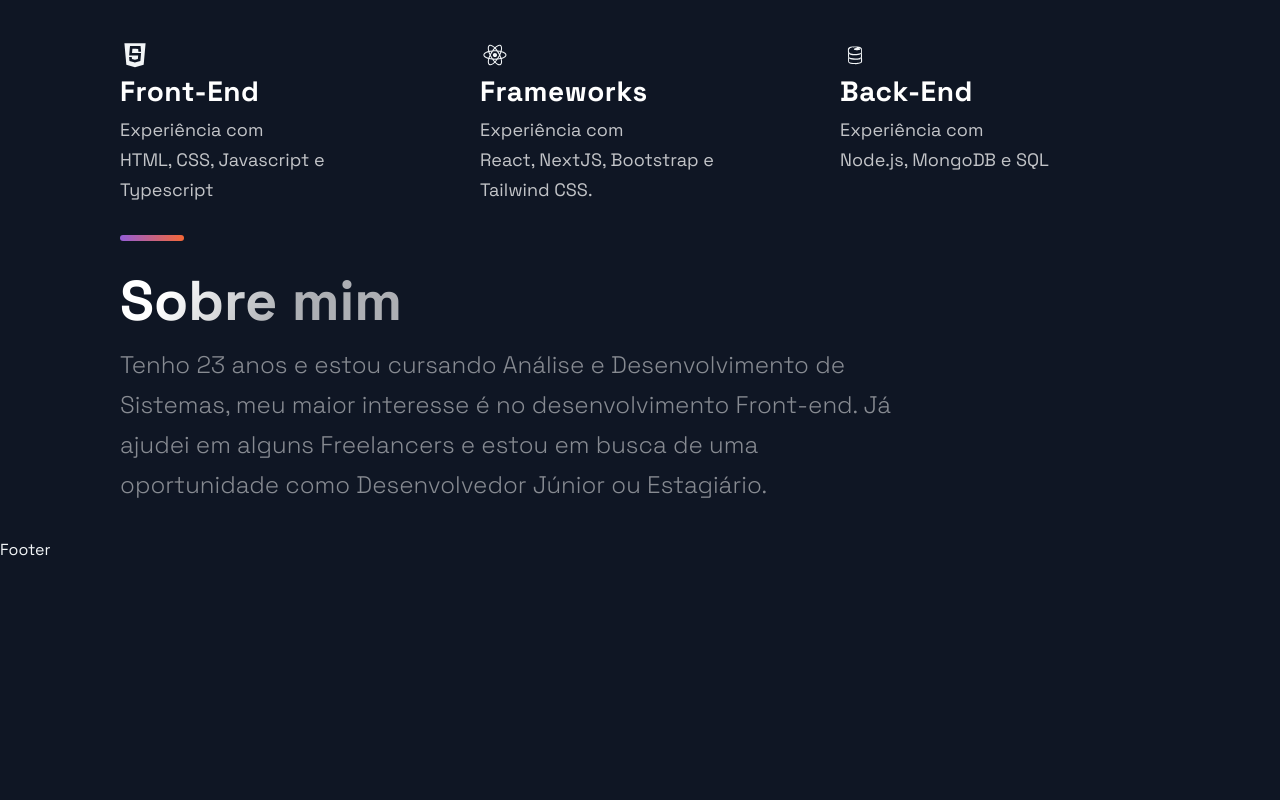
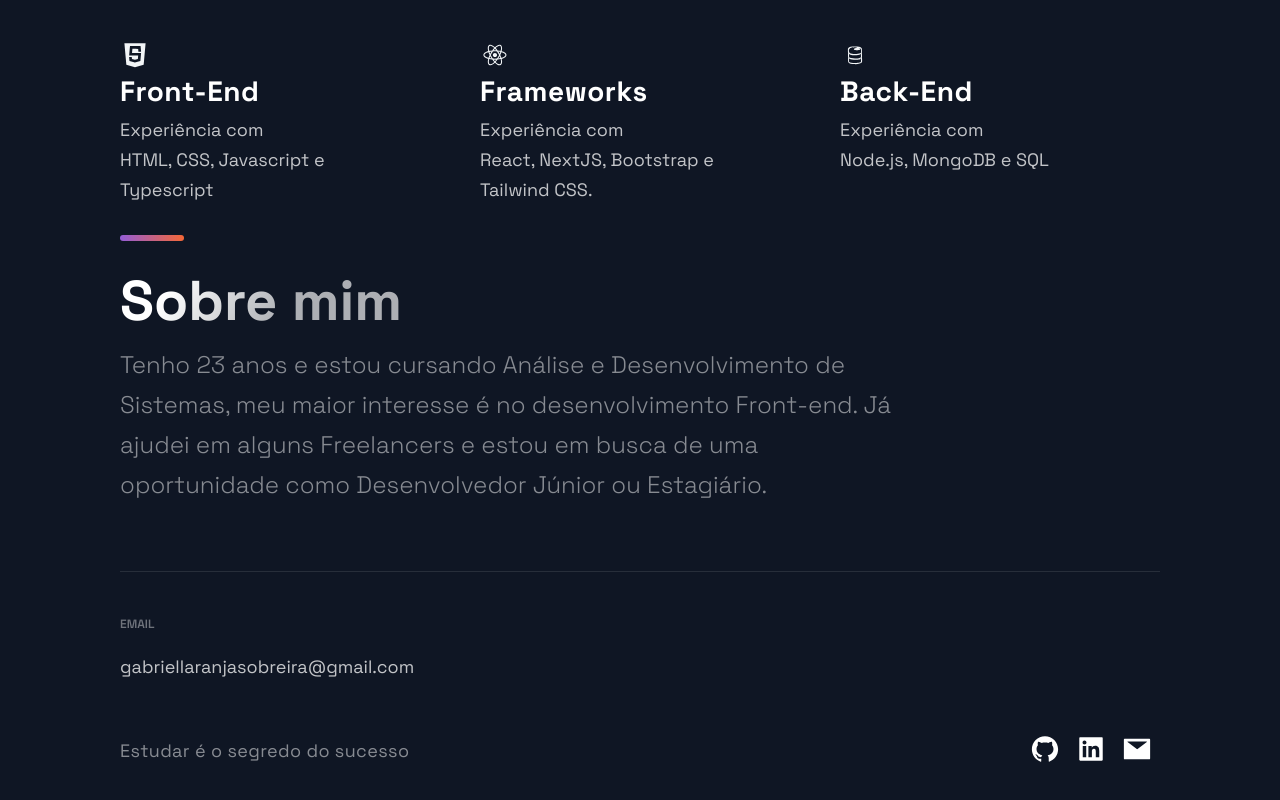
Before and after one commit to GabrielLSobreira/portfolio, a Next.js app: page / in a window 1280 px wide. Shown: the part 2993-3793 px from the top of the page. Before the commit the page ends 3553 px from the top, so only its background shows below. Built offline with nearby package versions, Linux system fonts and the light colour scheme.

Commit message:
feat: adição das informações ao footer

```diff
--- a/src/components/Footer/Footer.js
+++ b/src/components/Footer/Footer.js
@@ -1,14 +1,56 @@
 import React from 'react';
-import { AiFillGithub, AiFillInstagram, AiFillLinkedin } from 'react-icons/ai';
+import { AiFillGithub, AiFillLinkedin, AiFillMail } from 'react-icons/ai';
 
 import { SocialIcons } from '../Header/HeaderStyles';
-import { CompanyContainer, FooterWrapper, LinkColumn, LinkItem, LinkList, LinkTitle, Slogan, SocialContainer, SocialIconsContainer } from './FooterStyles';
+import {
+  CompanyContainer,
+  FooterWrapper,
+  LinkColumn,
+  LinkItem,
+  LinkList,
+  LinkTitle,
+  Slogan,
+  SocialContainer,
+  SocialIconsContainer,
+} from './FooterStyles';
 
 const Footer = () => {
   return (
-    <div>
-      Footer
-    </div>
+    <FooterWrapper>
+      <LinkList>
+        <LinkColumn>
+          <LinkTitle>Email</LinkTitle>
+          <LinkItem href="mailto:gabriellaranjasobreira@gmail.com">
+            gabriellaranjasobreira@gmail.com
+          </LinkItem>
+        </LinkColumn>
+      </LinkList>
+      <SocialIconsContainer>
+        <CompanyContainer>
+          <Slogan>Estudar é o segredo do sucesso</Slogan>
+        </CompanyContainer>
+        <SocialContainer>
+          <SocialIcons
+            href="https://github.com/GabrielLSobreira"
+            target="_blank"
+          >
+            <AiFillGithub size="3rem" />
+          </SocialIcons>
+          <SocialIcons
+            href="https://www.linkedin.com/in/gabriel-sobreira-b584a9178"
+            target="_blank"
+          >
+            <AiFillLinkedin size="3rem" />
+          </SocialIcons>
+          <SocialIcons
+            href="mailto:gabriellaranjasobreira@gmail.com"
+            target="_blank"
+          >
+            <AiFillMail size="3rem" />
+          </SocialIcons>
+        </SocialContainer>
+      </SocialIconsContainer>
+    </FooterWrapper>
   );
 };
 
--- a/src/components/Footer/FooterStyles.js
+++ b/src/components/Footer/FooterStyles.js
@@ -1,4 +1,4 @@
-import styled from "styled-components"
+import styled from 'styled-components';
 
 export const FooterWrapper = styled.section`
   width: calc(100vw - 96px);
@@ -7,19 +7,18 @@
   margin: 1rem auto;
   box-sizing: content-box;
 
-
-  @media ${props => props.theme.breakpoints.sm} {
+  @media ${(props) => props.theme.breakpoints.sm} {
     padding: 0 16px 48px;
     width: calc(100vw - 32px);
   }
-`
+`;
 
 export const LinkItem = styled.a`
   font-size: 18px;
   line-height: 30px;
   color: rgba(255, 255, 255, 0.75);
   margin-bottom: 16px;
-	transition: .3s ease;
+  transition: 0.3s ease;
   position: relative;
   left: 0;
 
@@ -28,58 +27,56 @@
     left: 6px;
   }
 
-	@media ${props => props.theme.breakpoints.md} {
+  @media ${(props) => props.theme.breakpoints.md} {
     font-size: 16px;
     line-height: 28px;
     display: flex;
   }
 
-	@media ${props => props.theme.breakpoints.sm} {
+  @media ${(props) => props.theme.breakpoints.sm} {
     font-size: 8px;
     line-height: 14px;
     margin-bottom: 8px;
     display: flex;
     align-items: center;
   }
-`
+`;
 
 export const SocialIconsContainer = styled.div`
   max-width: 1040px;
   display: flex;
   justify-content: space-between;
 
-@media ${props => props.theme.breakpoints.md}{
+  @media ${(props) => props.theme.breakpoints.md} {
     display: flex;
     justify-content: space-between;
   }
 
-@media ${props => props.theme.breakpoints.sm}{
+  @media ${(props) => props.theme.breakpoints.sm} {
     display: flex;
     width: 100%;
     flex-direction: column;
   }
-`
+`;
 
 export const CompanyContainer = styled.div`
   display: flex;
-	align-items:baseline;
+  align-items: baseline;
   flex-wrap: wrap;
   margin-right: auto;
 
-
-	@media ${props => props.theme.breakpoints.md}{
+  @media ${(props) => props.theme.breakpoints.md} {
     flex-direction: column;
     align-items: baseline;
   }
 
-	@media ${props => props.theme.breakpoints.sm}{
+  @media ${(props) => props.theme.breakpoints.sm} {
     display: flex;
     flex-direction: column;
     margin: 0 0 32px;
     align-items: center;
   }
-`
-
+`;
 
 export const Slogan = styled.p`
   color: rgba(255, 255, 255, 0.5);
@@ -87,31 +84,30 @@
   letter-spacing: 0.02em;
   font-size: 18px;
   line-height: 30px;
-	padding: 1rem;
+  padding: 1rem 0;
 
-	@media ${props => props.theme.breakpoints.md}{
+  @media ${(props) => props.theme.breakpoints.md} {
     font-size: 16px;
     line-height: 28px;
   }
 
-	@media ${props => props.theme.breakpoints.sm}{
+  @media ${(props) => props.theme.breakpoints.sm} {
     line-height: 22px;
     font-size: 14px;
     min-width: 100px;
   }
-`
+`;
 
 export const SocialContainer = styled.div`
   display: flex;
   align-items: center;
 
-	@media ${props => props.theme.breakpoints.md}{
+  @media ${(props) => props.theme.breakpoints.md} {
     justify-content: center;
     padding-right: 16px;
     flex-wrap: wrap;
   }
-`
-
+`;
 
 export const LinkList = styled.ul`
   border-top: 1px solid rgba(255, 255, 255, 0.1);
@@ -120,28 +116,28 @@
   gap: 40px;
   padding: 40px 0 28px;
 
-	@media ${props => props.theme.breakpoints.lg} {
+  @media ${(props) => props.theme.breakpoints.lg} {
     padding: 32px 0 16px;
   }
 
-	@media ${props => props.theme.breakpoints.md} {
+  @media ${(props) => props.theme.breakpoints.md} {
     width: 100%;
     padding: 32px 0 16px;
     gap: 16px;
   }
-	@media ${props => props.theme.breakpoints.sm} {
+  @media ${(props) => props.theme.breakpoints.sm} {
     width: 100%;
     padding: 32px 4px 16px;
     gap: 5px;
   }
-`
+`;
 
 export const LinkColumn = styled.div`
   display: flex;
   flex-direction: column;
   max-width: 220px;
   width: 100%;
-`
+`;
 export const LinkTitle = styled.h4`
   font-style: normal;
   font-weight: 600;
@@ -151,9 +147,9 @@
   color: rgba(255, 255, 255, 0.4);
   margin-bottom: 16px;
 
-	@media ${props => props.theme.breakpoints.sm} {
+  @media ${(props) => props.theme.breakpoints.sm} {
     font-size: 10px;
     line-height: 12px;
     margin-bottom: 8px;
   }
-`
+`;
```
Lines whose indentation alone changed are shown as unchanged.
